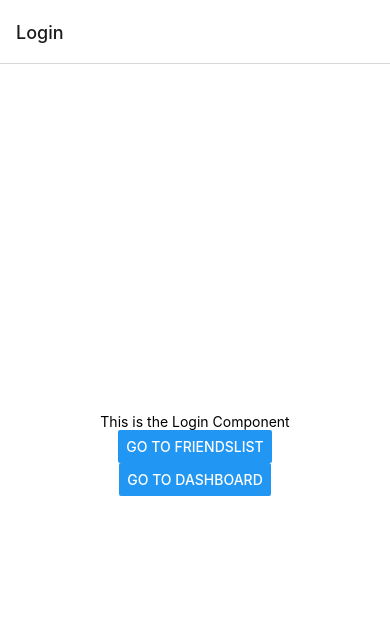
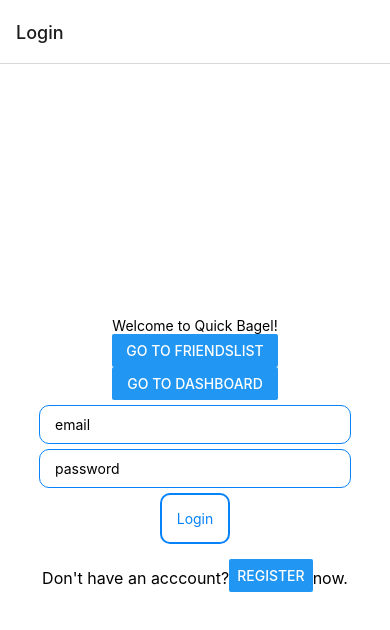
Before and after one commit to rpp30-boc-heartbleed/whimsical, a React Native app in the folder client/: screen /Login in a window 390 px wide. Shown: the top 630 px of the page. Built offline with nearby package versions, Linux system fonts and the light colour scheme.

Commit message:
create Login form

```diff
--- a/client/components/Login/LoginContainer.jsx
+++ b/client/components/Login/LoginContainer.jsx
@@ -1,17 +1,23 @@
-import React from 'react';
+import React, { useState } from 'react';
 import {
+  KeyboardAvoidingView,
   View,
   Text,
   StyleSheet,
   TextInput,
   StatusBar,
   Button,
+  TouchableOpacity,
 } from 'react-native';
 
 const LoginContainer = ({ navigation }) => {
+  const [email, setEmail] = useState('');
+  const [password, setPassword] = useState('');
+
   return (
-    <View style={styles.container}>
-      <Text>This is the Login Component</Text>
+    <KeyboardAvoidingView style={styles.container} behavior='padding'>
+      <View>
+        <Text>Welcome to Quick Bagel!</Text>
         <Button
           title="Go to FriendsList"
           onPress={() => navigation.push('FriendsList')} // push the name property of the Stack.Screen component as defined in App.jsx
@@ -19,6 +25,35 @@ const LoginContainer = ({ navigation }) => {
         <Button title="Go to Dashboard" onPress={() => navigation.navigate('Dashboard')} />
         <StatusBar />
       </View>
+      <View style={styles.inputContainer}>
+        <TextInput
+          style={styles.input}
+          placeholder='email'
+          value={email}
+          onChangeText={(text) => setEmail(text)}
+        />
+        <TextInput
+          style={styles.input}
+          placeholder='password'
+          value={password}
+          onChangeText={(text) => setPassword(text)}
+          secureTextEntry
+        />
+      </View>
+      <View style={styles.buttonContainer}>
+        <TouchableOpacity
+          style={[styles.button, styles.buttonOutline]}
+          onPress={() => {}}
+        >
+          <Text style={styles.buttonOutlineText}>Login</Text>
+        </TouchableOpacity>
+      </View>
+      <View style={styles.registerContainer}>
+        <Text style={styles.registerText}>Don&apos;t have an acccount?</Text>
+        <Button title='Register' onPress={() => navigation.navigate('Register')} />
+        <Text style={styles.registerText}>now.</Text>
+      </View>
+    </KeyboardAvoidingView>
   );
 };
 
@@ -29,6 +64,52 @@ const styles = StyleSheet.create({
     alignItems: 'center',
     justifyContent: 'center',
   },
+  inputContainer: {
+    width: '80%',
+  },
+  input: {
+    backgroundColor: 'white',
+    paddingHorizontal: 15,
+    paddingVertical: 10,
+    borderWidth: 1,
+    borderStyle: 'solid',
+    borderColor: '#0782F9',
+    borderRadius: 10,
+    marginTop: 5,
+  },
+  buttonContainer: {
+    justifyContent: 'center',
+    alignItems: 'center',
+  },
+  button: {
+    backgroundColor: '#0782F9',
+    width: '100%',
+    padding: 15,
+    borderRadius: 10,
+    textAlign: 'center',
+  },
+  buttonOutline: {
+    backgroundColor: 'white',
+    marginTop: 5,
+    borderColor: '#0782F9',
+    borderWidth: 2,
+  },
+  buttonText: {
+    color: 'white',
+    fontWeight: '700',
+    fontSize: 16,
+  },
+  buttonOutlineText: {
+    color: '#0782F9',
+  },
+  registerContainer: {
+    flexDirection: 'row',
+    marginTop: 15,
+  },
+  registerText: {
+    fontSize: 16,
+    marginTop: 9,
+  },
 });
 
 export default LoginContainer;
```
Lines whose indentation alone changed are shown as unchanged.
